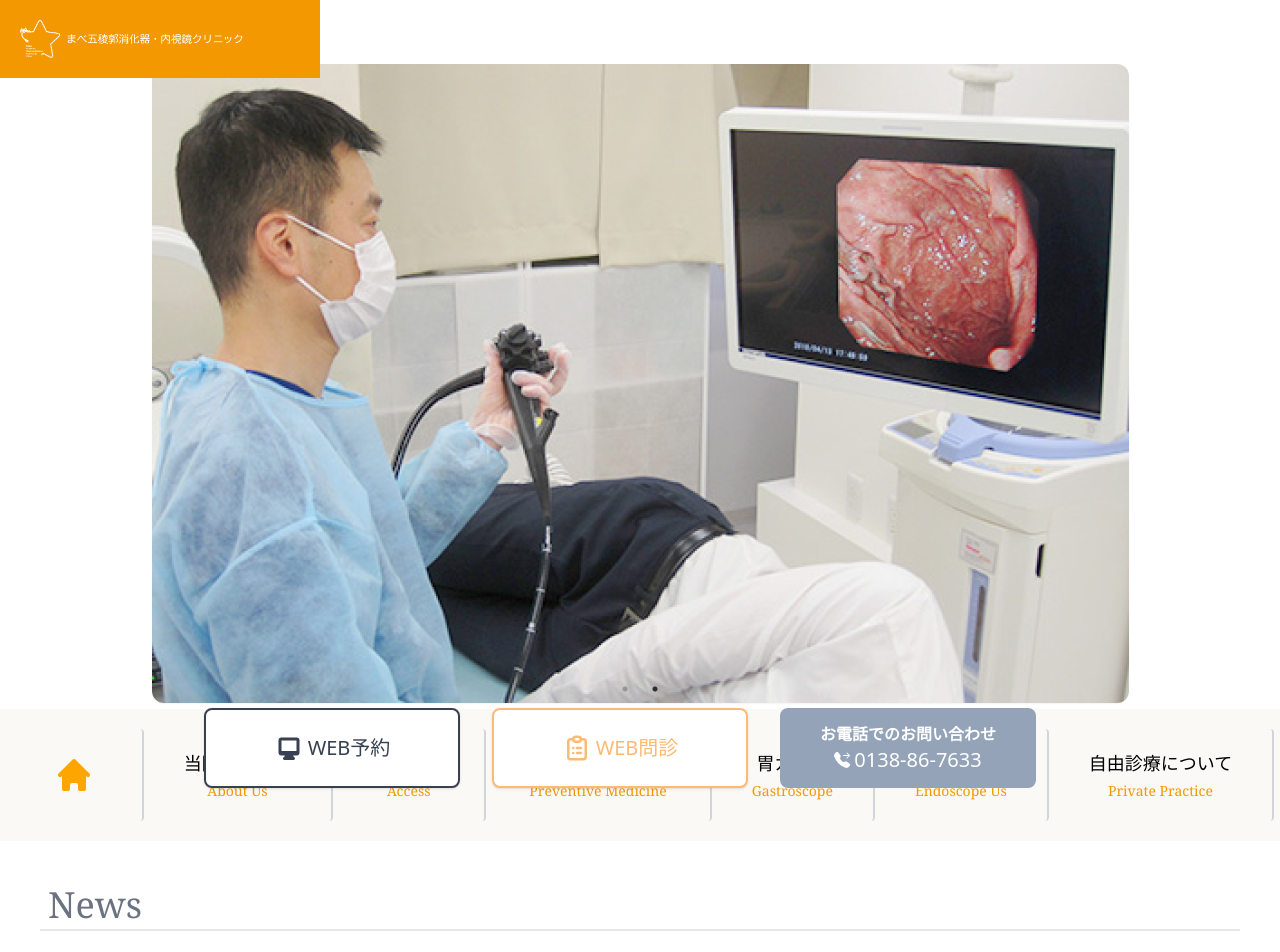
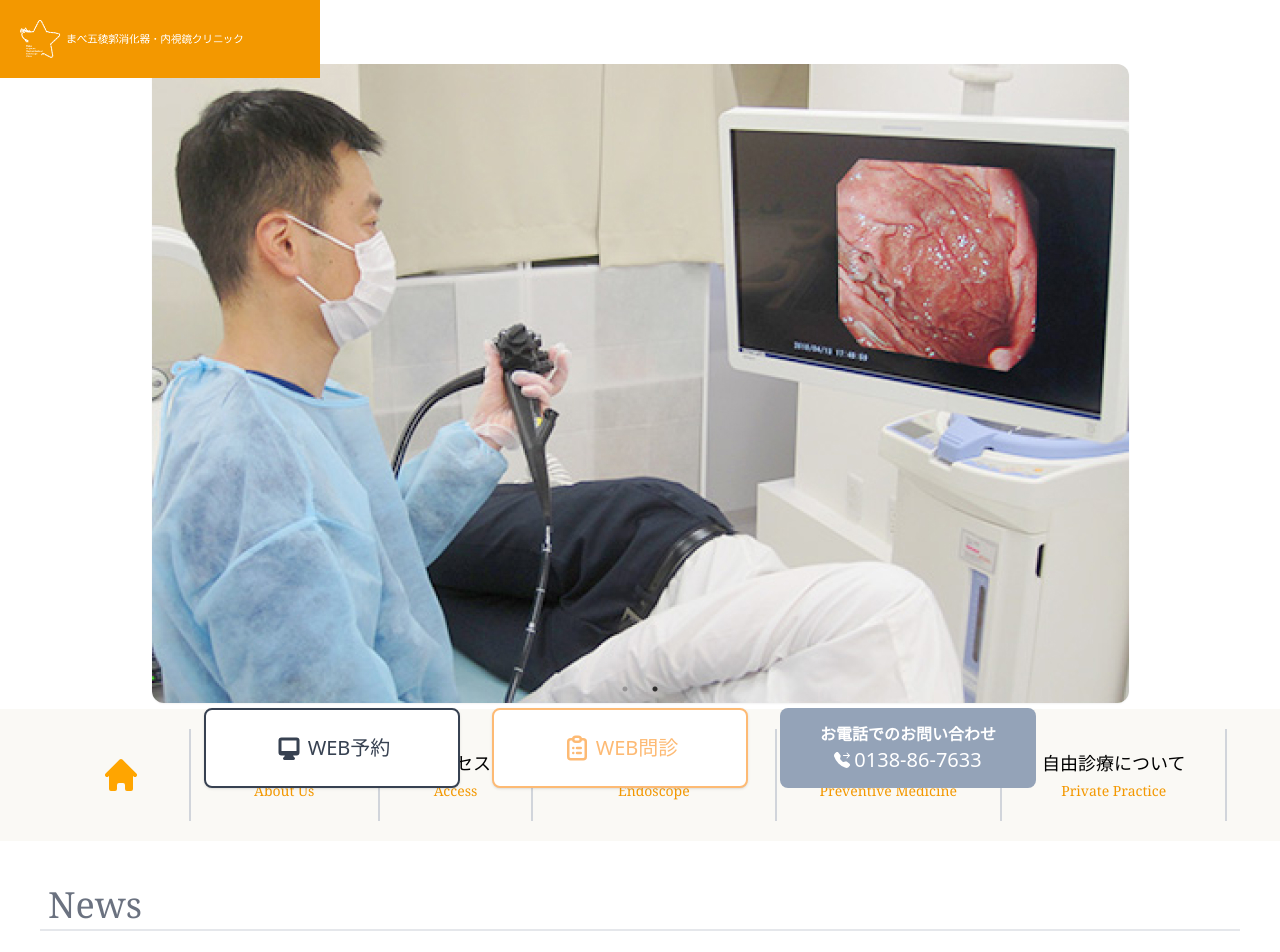
Before and after one commit to uto96315/hakodate-naishikyo, a Next.js app: page / in a window 1280 px wide. Shown: the top 952 px of the page. Built offline with nearby package versions, Linux system fonts and the light colour scheme.

Commit message:
メニュー修正

```diff
--- a/components/menu.tsx
+++ b/components/menu.tsx
@@ -1,3 +1,4 @@
+import { useRouter } from "next/router";
 import { HiHome } from "react-icons/hi";
 
 const Menu = () => {
@@ -5,35 +6,48 @@ const Menu = () => {
         {
             jap: "当院について",
             eng: "About Us",
+            route: "",
         },
         {
             jap: "アクセス",
             eng: "Access",
+            route: "",
+        },
+        {
+            jap: "内視鏡検査について",
+            eng: "Endoscope",
+            route: "/aboutEndoscopy",
         },
         {
             jap: "予防医療について",
             eng: "Preventive Medicine",
+            route: "",
         },
-        {
-            jap: "胃カメラ",
-            eng: "Gastroscope",
-        },
-        {
-            jap: "内視鏡",
-            eng: "Endoscope Us",
-        },
+        // {
+        //     jap: "胃カメラ",
+        //     eng: "Gastroscope",
+        // },
+
         {
             jap: "自由診療について",
             eng: "Private Practice",
+            route: "",
         },
     ];
+
+    const router = useRouter();
+
     return (
         <div className="hidden py-5 md:flex justify-center cursor-pointer" style={{ backgroundColor: "#faf9f5" }}>
-            <div className="border-r-2 border-gray-300 w-min px-12 py-5 flex justify-center items-center hover:bg-gray-200 rounded">
+            <div className="border-r-2 border-gray-300 w-min px-12 py-5 flex justify-center items-center hover:bg-gray-200">
                 <HiHome size={40} color="orange" />
             </div>
             {menus.map((menu, index) => (
-                <div key={index} className="border-r-2 border-gray-300 px-10 py-5 flex flex-col justify-center items-center space-y-1 hover:bg-gray-200 rounded">
+                <div
+                    key={index}
+                    className="border-r-2 border-gray-300 px-10 py-5 flex flex-col justify-center items-center space-y-1 hover:bg-gray-200 hover:rounded"
+                    onClick={() => { router.push(menu.route); }}
+                >
                     <p className="text-lg">{menu.jap}</p>
                     <p className="text-theme text-sm">{menu.eng}</p>
                 </div>
```
